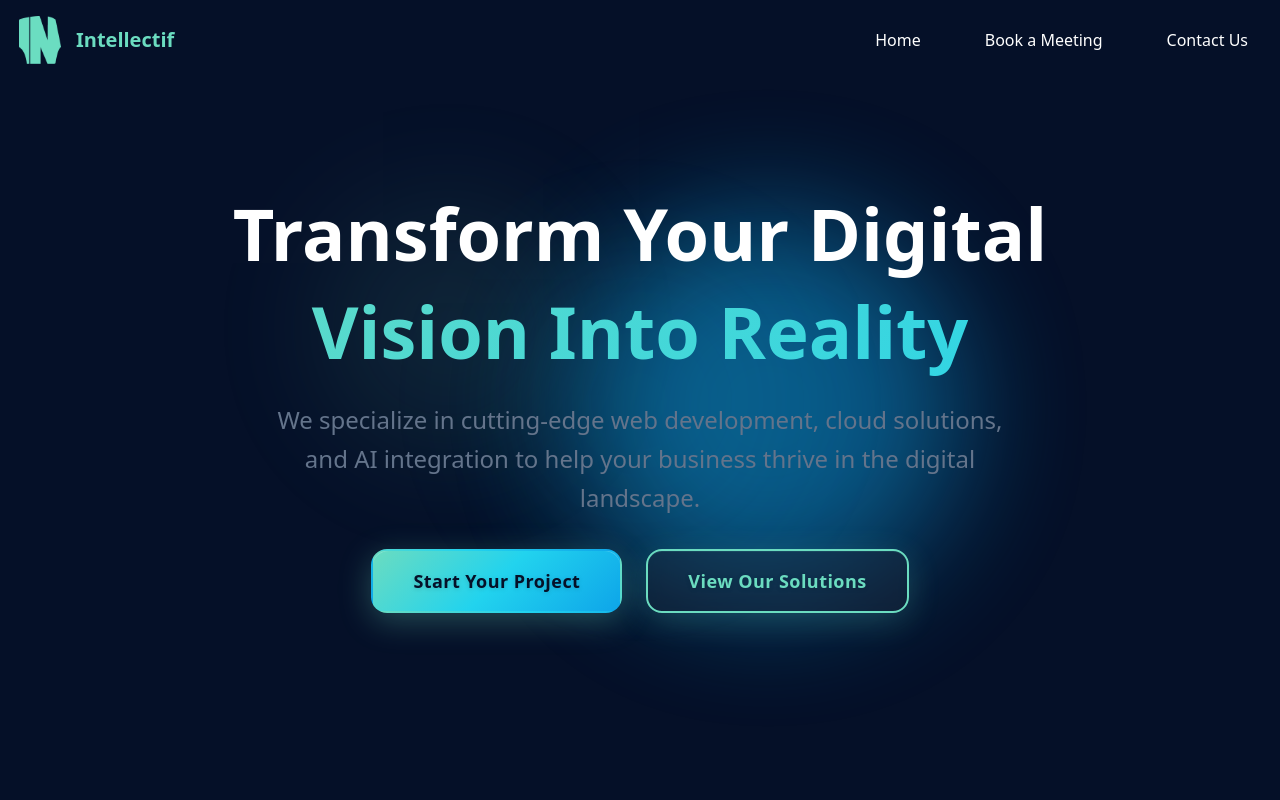
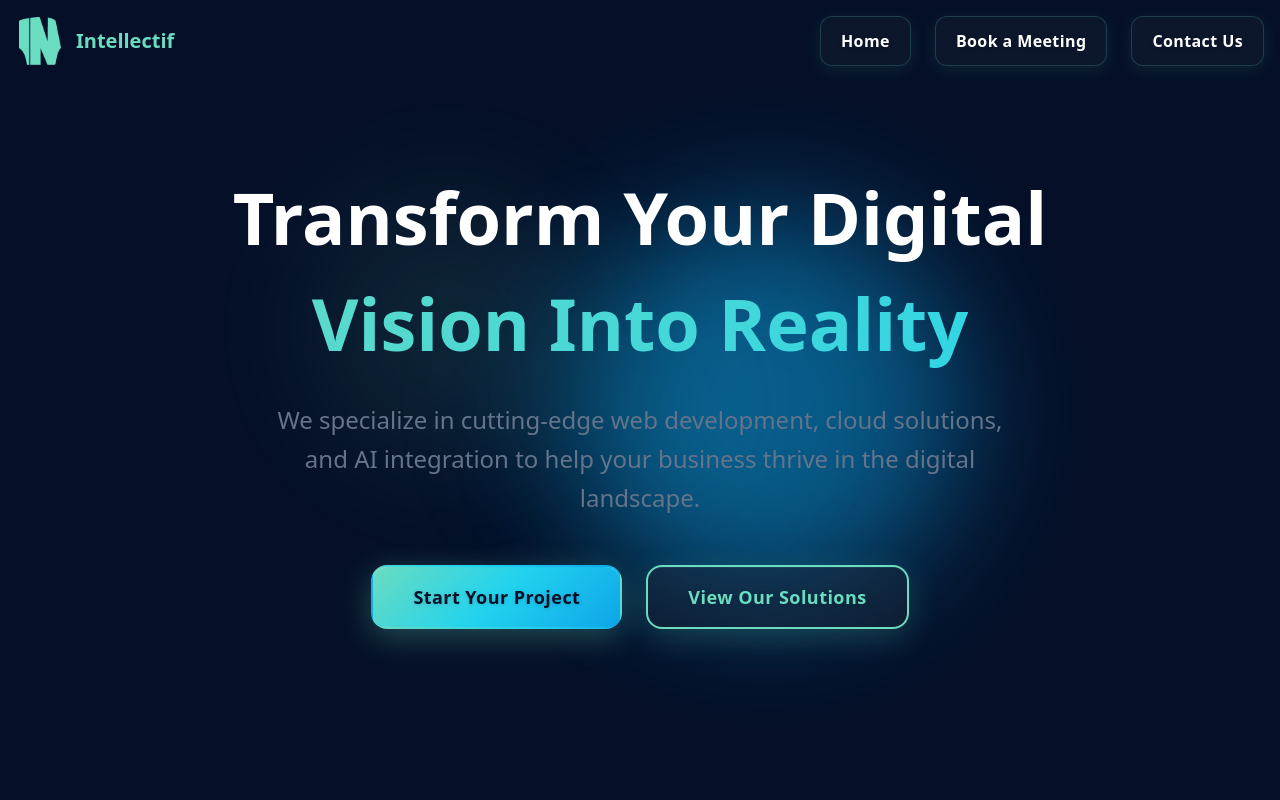
Before and after one commit to intellectif-llc/intellectif-website, a Next.js app: page / in a window 1280 px wide. Shown: the top 800 px of the page. Built offline with nearby package versions, Linux system fonts and the light colour scheme.

Commit message:
improved hero section look on mobile devices

```diff
--- a/src/components/layout/Header.tsx
+++ b/src/components/layout/Header.tsx
@@ -53,22 +53,51 @@ export default function Header() {
           </Link>
 
           {/* Desktop Navigation */}
-          <nav className="hidden md:flex items-center space-x-8">
+          <nav className="hidden md:flex items-center space-x-6">
             {NAVIGATION_ITEMS.map((item) => (
               <Link
                 key={item.label}
                 href={item.href}
                 className="
                   group relative text-white font-medium
-                  transition-all duration-300 ease-out
-                  py-2 px-4 rounded-lg
-                  hover:text-[#051028] hover:scale-105
-                  transform hover:-translate-y-0.5
-                  overflow-hidden
+                  transition-all duration-500 ease-out
+                  py-3 px-5 rounded-xl
+                  hover:scale-[1.02] transform hover:-translate-y-1
+                  overflow-hidden backdrop-blur-sm
                 "
+                style={{
+                  background: "rgba(30, 41, 59, 0.3)",
+                  border: "1px solid rgba(107, 220, 192, 0.2)",
+                  boxShadow: "0 4px 16px rgba(107, 220, 192, 0.1)",
+                }}
               >
-                <span className="relative z-10">{item.label}</span>
-                <div className="absolute inset-0 bg-gradient-to-r from-[#6bdcc0] to-[#22d3ee] opacity-0 group-hover:opacity-100 transition-opacity duration-300 ease-out rounded-lg"></div>
+                <span className="relative z-20 transition-all duration-500 group-hover:text-[#051028] font-semibold tracking-wide drop-shadow-sm">
+                  {item.label}
+                </span>
+                <div
+                  className="absolute inset-0 opacity-0 group-hover:opacity-100 transition-all duration-500 ease-out rounded-xl"
+                  style={{
+                    background:
+                      "linear-gradient(135deg, #6bdcc0 0%, #22d3ee 50%, #0ea5e9 100%)",
+                    boxShadow: "inset 0 1px 0 rgba(255, 255, 255, 0.2)",
+                  }}
+                ></div>
+
+                {/* Enhanced glow on hover */}
+                <div
+                  className="absolute inset-0 rounded-xl opacity-0 group-hover:opacity-100 transition-all duration-500 ease-out pointer-events-none"
+                  style={{
+                    boxShadow: `
+                      0 0 20px rgba(107, 220, 192, 0.6),
+                      0 0 40px rgba(107, 220, 192, 0.3)
+                    `,
+                  }}
+                ></div>
+
+                {/* Subtle shimmer effect */}
+                <div className="absolute inset-0 opacity-0 group-hover:opacity-20 transition-opacity duration-700">
+                  <div className="absolute inset-0 -skew-x-12 bg-gradient-to-r from-transparent via-white/20 to-transparent animate-pulse"></div>
+                </div>
               </Link>
             ))}
           </nav>
@@ -120,16 +149,45 @@ export default function Header() {
                   <Link
                     href={item.href}
                     className="
-                      group block w-full text-left px-4 py-3 rounded-lg
+                      group block w-full text-left px-5 py-4 rounded-xl
                       text-white font-medium border border-transparent
-                      transition-all duration-300 ease-out
-                      hover:text-[#051028] hover:scale-105
-                      transform hover:-translate-y-0.5
-                      relative overflow-hidden
+                      transition-all duration-500 ease-out
+                      hover:scale-[1.02] transform hover:-translate-y-1
+                      relative overflow-hidden backdrop-blur-sm
                     "
+                    style={{
+                      background: "rgba(30, 41, 59, 0.6)",
+                      border: "1px solid rgba(107, 220, 192, 0.3)",
+                      boxShadow: "0 4px 16px rgba(107, 220, 192, 0.2)",
+                    }}
                   >
-                    <span className="relative z-10">{item.label}</span>
-                    <div className="absolute inset-0 bg-gradient-to-r from-[#6bdcc0] to-[#22d3ee] opacity-0 group-hover:opacity-100 transition-opacity duration-300 ease-out rounded-lg"></div>
+                    <span className="relative z-20 transition-all duration-500 group-hover:text-[#051028] font-semibold tracking-wide drop-shadow-sm">
+                      {item.label}
+                    </span>
+                    <div
+                      className="absolute inset-0 opacity-0 group-hover:opacity-100 transition-all duration-500 ease-out rounded-xl"
+                      style={{
+                        background:
+                          "linear-gradient(135deg, #6bdcc0 0%, #22d3ee 50%, #0ea5e9 100%)",
+                        boxShadow: "inset 0 1px 0 rgba(255, 255, 255, 0.2)",
+                      }}
+                    ></div>
+
+                    {/* Enhanced glow on hover */}
+                    <div
+                      className="absolute inset-0 rounded-xl opacity-0 group-hover:opacity-100 transition-all duration-500 ease-out pointer-events-none"
+                      style={{
+                        boxShadow: `
+                          0 0 20px rgba(107, 220, 192, 0.6),
+                          0 0 40px rgba(107, 220, 192, 0.3)
+                        `,
+                      }}
+                    ></div>
+
+                    {/* Subtle shimmer effect */}
+                    <div className="absolute inset-0 opacity-0 group-hover:opacity-20 transition-opacity duration-700">
+                      <div className="absolute inset-0 -skew-x-12 bg-gradient-to-r from-transparent via-white/20 to-transparent animate-pulse"></div>
+                    </div>
                   </Link>
                 </li>
               ))}
--- a/src/components/sections/HeroSection.tsx
+++ b/src/components/sections/HeroSection.tsx
@@ -10,7 +10,7 @@ const HeroSection: React.FC = () => {
   }, []);
 
   return (
-    <section className="min-h-screen flex items-center justify-center relative overflow-hidden">
+    <section className="min-h-screen flex items-center justify-center relative overflow-hidden pt-20 md:pt-0">
       {/* Animated background elements */}
       <div className="absolute inset-0 overflow-hidden">
         <div className="absolute top-1/4 left-1/4 w-64 h-64 bg-[#6bdcc0] opacity-10 rounded-full blur-3xl animate-pulse"></div>
@@ -24,29 +24,29 @@ const HeroSection: React.FC = () => {
         ></div>
       </div>
 
-      <div className="container mx-auto px-4 text-center relative z-10">
+      <div className="container mx-auto px-4 sm:px-6 lg:px-8 text-center relative z-10">
         <div
           className={`transition-all duration-1000 ${
             isVisible ? "opacity-100 translate-y-0" : "opacity-0 translate-y-8"
           }`}
         >
-          <h1 className="text-5xl md:text-7xl font-bold mb-6 leading-tight">
-            <span className="block text-white mb-2">
+          <h1 className="text-4xl sm:text-5xl md:text-6xl lg:text-7xl font-bold mb-6 sm:mb-8 leading-tight px-2">
+            <span className="block text-white mb-2 sm:mb-4">
               Transform Your Digital
             </span>
             <span className="block gradient-text">Vision Into Reality</span>
           </h1>
 
-          <p className="text-xl md:text-2xl text-[#64748b] mb-8 max-w-3xl mx-auto leading-relaxed">
+          <p className="text-lg sm:text-xl md:text-2xl text-[#64748b] mb-8 sm:mb-10 md:mb-12 max-w-3xl mx-auto leading-relaxed px-4">
             We specialize in cutting-edge web development, cloud solutions, and
             AI integration to help your business thrive in the digital
             landscape.
           </p>
 
-          <div className="flex flex-col sm:flex-row gap-6 justify-center items-center">
+          <div className="flex flex-col sm:flex-row gap-4 sm:gap-6 justify-center items-center px-4">
             <a
               href="/contact"
-              className="group relative inline-flex items-center justify-center px-10 py-4 text-lg font-bold rounded-2xl transition-all duration-500 ease-out hover:scale-[1.02] shadow-xl focus:outline-none focus:ring-4 focus:ring-[#6bdcc0]/30 focus:ring-offset-2 focus:ring-offset-[#051028] transform hover:-translate-y-2 overflow-hidden border-2 border-transparent hover:border-[#6bdcc0] hover:shadow-2xl backdrop-blur-sm"
+              className="group relative inline-flex items-center justify-center w-full sm:w-auto px-8 sm:px-10 py-4 text-base sm:text-lg font-bold rounded-2xl transition-all duration-500 ease-out hover:scale-[1.02] shadow-xl focus:outline-none focus:ring-4 focus:ring-[#6bdcc0]/30 focus:ring-offset-2 focus:ring-offset-[#051028] transform hover:-translate-y-2 overflow-hidden border-2 border-transparent hover:border-[#6bdcc0] hover:shadow-2xl backdrop-blur-sm"
               style={{
                 background:
                   "linear-gradient(135deg, #6bdcc0 0%, #22d3ee 50%, #0ea5e9 100%)",
@@ -90,7 +90,7 @@ const HeroSection: React.FC = () => {
 
             <a
               href="/solutions"
-              className="group relative inline-flex items-center justify-center px-10 py-4 text-lg font-bold text-[#6bdcc0] rounded-2xl transition-all duration-500 ease-out hover:scale-[1.02] shadow-xl focus:outline-none focus:ring-4 focus:ring-[#6bdcc0]/30 focus:ring-offset-2 focus:ring-offset-[#051028] transform hover:-translate-y-2 overflow-hidden border-2 backdrop-blur-sm"
+              className="group relative inline-flex items-center justify-center w-full sm:w-auto px-8 sm:px-10 py-4 text-base sm:text-lg font-bold text-[#6bdcc0] rounded-2xl transition-all duration-500 ease-out hover:scale-[1.02] shadow-xl focus:outline-none focus:ring-4 focus:ring-[#6bdcc0]/30 focus:ring-offset-2 focus:ring-offset-[#051028] transform hover:-translate-y-2 overflow-hidden border-2 backdrop-blur-sm"
               style={{
                 background: "rgba(30, 41, 59, 0.4)",
                 border: "2px solid #6bdcc0",
```
